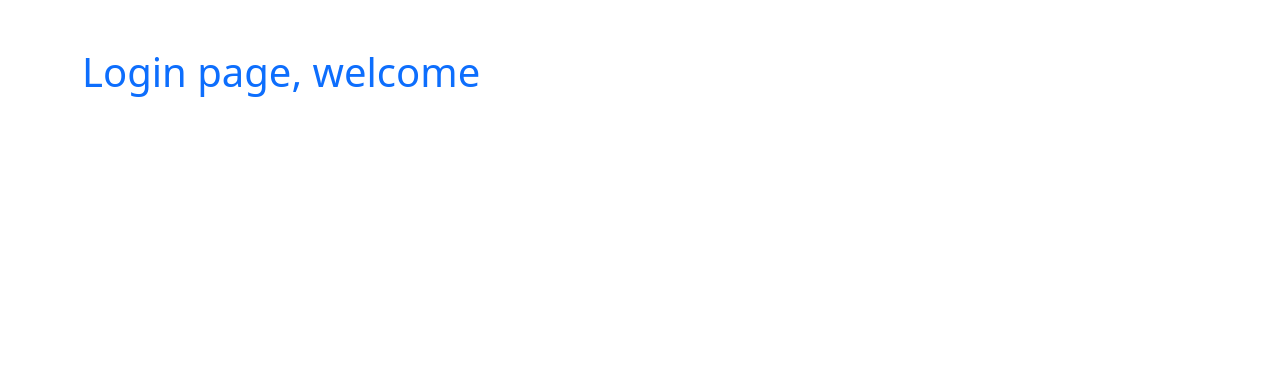
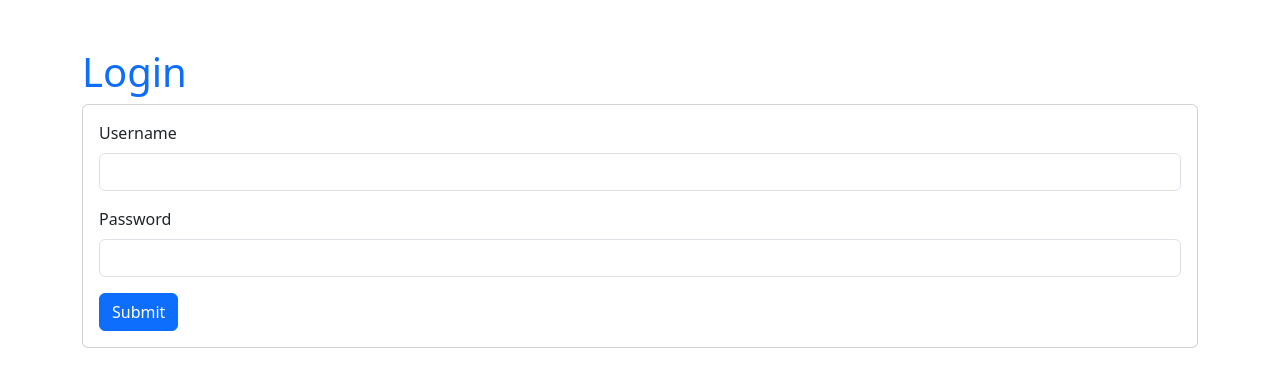
Before and after one commit to zwelisha/django-social, a Django app: page /login/ in a window 1280 px wide. Shown: the top 387 px of the page. Run offline with Django 4.2, Linux system fonts and the light colour scheme; some libraries are stand-ins or nearby versions.

Commit message:
Completed basic login without validations

```diff
--- a/auth_app/templates/auth_app/login.html
+++ b/auth_app/templates/auth_app/login.html
@@ -10,7 +10,22 @@
 </head>
 <body>
     <div class="container mt-5">
-        <h1 class="text-primary">Login page, welcome</h1>
+        <h1 class="text-primary">Login</h1>
+        <div class="card">
+            <div class="card-body">
+                <form class="form" method="POST">{% csrf_token %}
+                    <div class="mb-3">
+                        <label for="userName" class="form-label">Username</label>
+                        <input type="text" class="form-control" id="userName" name="userName">
+                    </div>
+                    <div class="mb-3">
+                        <label for="userPassword" class="form-label">Password</label>
+                        <input type="password" class="form-control" id="userPassword" name="userPassword">
+                    </div>
+                    <button type="submit" class="btn btn-primary">Submit</button>
+                </form>
+            </div>
+        </div>
     </div>
 </body>
 </html>
--- a/auth_app/urls.py
+++ b/auth_app/urls.py
@@ -1,7 +1,7 @@
 from django.urls import path
-from .views import home, register, login
+from .views import home, register, user_login
 urlpatterns = [
    path('home/', home, name="home-page"),
    path('register/', register, name="register-page"),
-   path('login/', login, name="login-page")
+   path('login/', user_login, name="login-page")
 ]
--- a/auth_app/views.py
+++ b/auth_app/views.py
@@ -1,5 +1,7 @@
 from django.shortcuts import render, redirect
 from django.contrib.auth.models import User
+from django.contrib.auth import authenticate, login, logout
+from django.http import HttpResponse
 
 # Create your views here.
 
@@ -22,5 +24,14 @@ def register(request):
 
     return render(request, 'auth_app/register.html', {})
 
-def login(request):
+def user_login(request):
+    if request.method == 'POST':
+        username = request.POST['userName']
+        password = request.POST['userPassword']
+        user = authenticate(request, username=username, password=password)
+        if user is not None:
+            login(request, user)
+            return redirect('home-page')
+        else:
+            return HttpResponse("User not found!")
     return render(request, 'auth_app/login.html', {})
```
Also changed, not shown: auth_app/templates/auth_app/register.html (+6 -1 lines), db.sqlite3.
